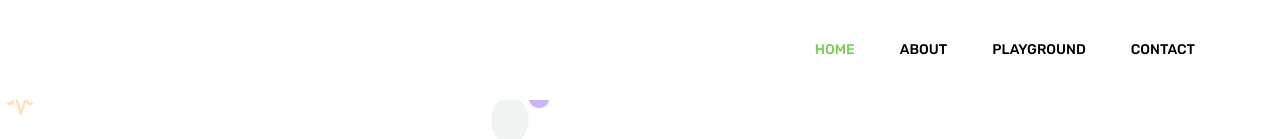
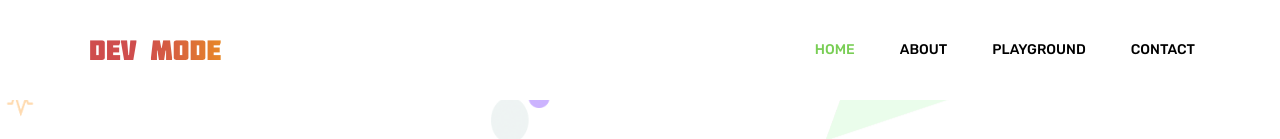
Before and after one commit to Litorom/Obsidin-Code, a plain HTML site: page index.html in a window 1280 px wide. Shown: the top 139 px of the page. Drawn offline with Linux system fonts and the light colour scheme; some packages are replaced by stand-ins of ours.

Commit message:
added logo and changed header

```diff
--- a/index.html
+++ b/index.html
@@ -49,7 +49,8 @@
 						<span class="icon-bar"></span>
 						<span class="icon-bar"></span>
 						<span class="icon-bar"></span>
-					</button>
+                    </button>
+                    <a class="navbar-brand logo_h" href="index.html"><img src="img/logo.png" alt=""></a>
                     <div class="collapse navbar-collapse offset" id="navbarSupportedContent">
                         <ul class="nav navbar-nav menu_nav justify-content-end">
                             <li class="nav-item active"><a class="nav-link" href="index.html">Home</a></li>
@@ -94,6 +95,7 @@
     </section>
 
     <!--================ ABOUT ME AREA =================-->
+    <!--
     <section class="about_area section_gap" id="about-me">
         <div class="container">
             <div class="row justify-content-start align-items-center">
@@ -119,8 +121,9 @@
             </div>
         </div>
     </section>
-
+    -->
     <!--================ SKILLS AREA =================-->
+    <!--
     <section class="skills-area">
         <div class="container">
             <div class="row justify-content-center">
@@ -162,9 +165,9 @@
             </div>
         </div>
     </section>
-
+    -->
     <!--================ PROJECTS/PORTFOLIO AREA =================-->
-
+    <!--
     <section class="portfolio_area" id="portfolio">
         <div class="container">
             <div class="row">
@@ -522,8 +525,9 @@
             </div>
         </div>
     </section>
-
+    -->
     <!--================ NEWS/EMAIL UPDATE AREA =================-->
+    <!--
     <section class="newsletter_area">
         <div class="container">
             <div class="row justify-content-center align-items-center">
@@ -548,6 +552,7 @@
             </div>
         </div>
     </section>
+-->
 
     <!--================ FOOTER AREA =================-->
     <footer class="footer_area">
```
Also changed, not shown: img/logo.png (added), img/logo2.png (added), 1 other file.
